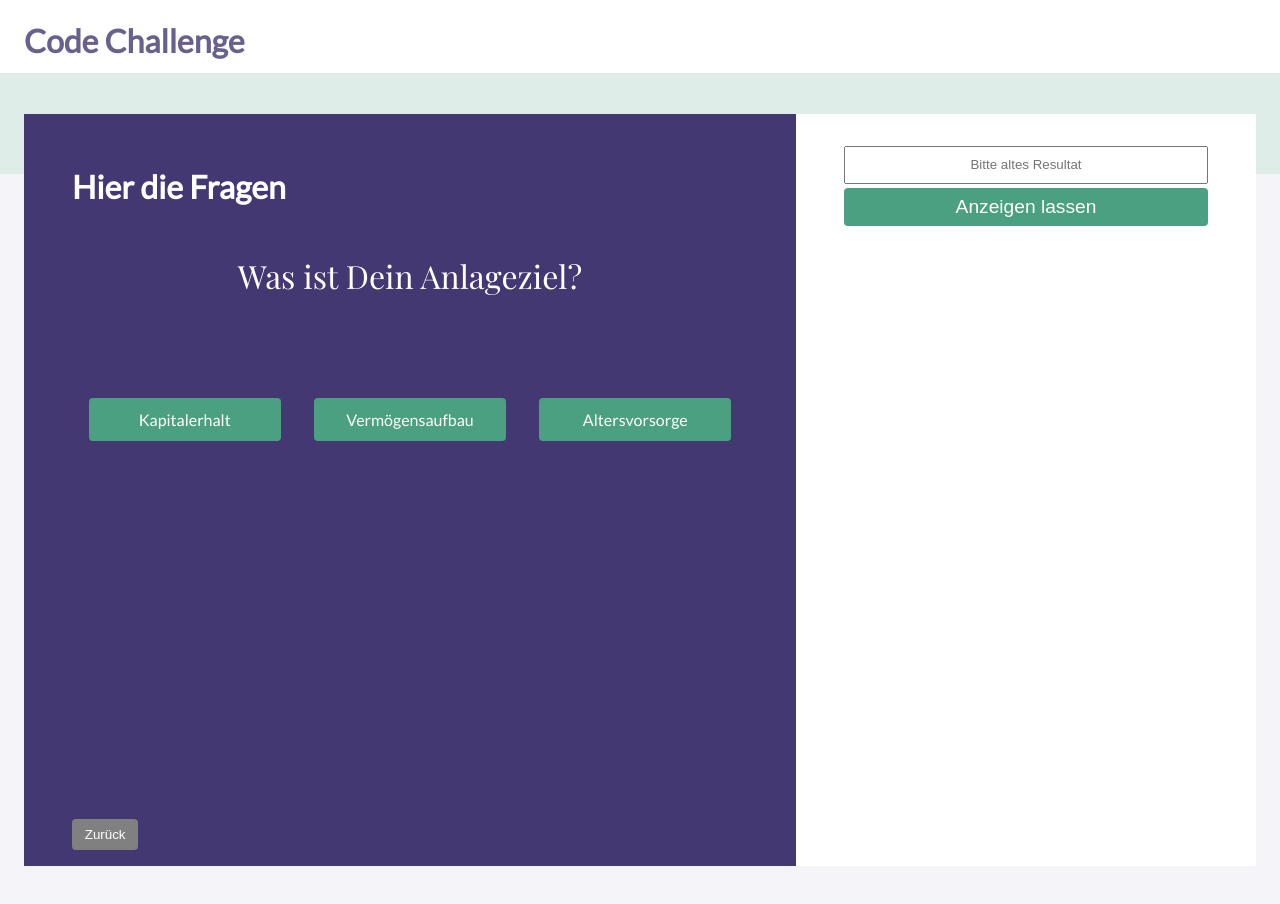
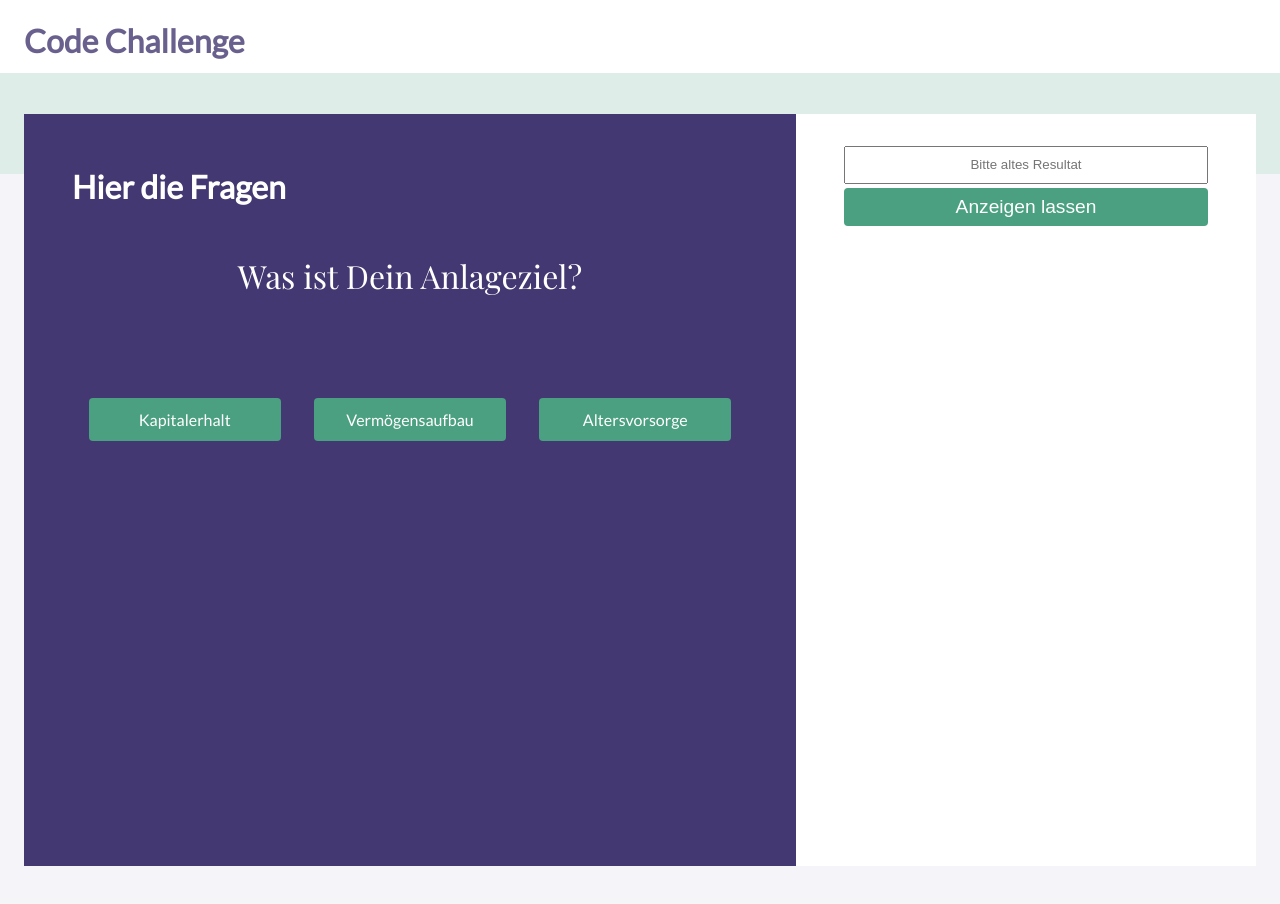
Before and after one commit to ginkgobilobatree/evergreen, a React (Create React App) app: page / in a window 1280 px wide. Shown: the top 904 px of the page. Built offline with nearby package versions, Linux system fonts and the light colour scheme.

Commit message:
delete redundant files; write comments

```diff
--- a/src/App.jsx
+++ b/src/App.jsx
@@ -1,13 +1,23 @@
 import "./App.sass";
-import Questionnaire from "./Questionnaire";
+import QuestionAnswers from "./Questionnaire/QuestionAnswers";
+import QuestionForm from "./Questionnaire/QuestionForm";
 import { BrowserRouter, Routes, Route } from "react-router-dom";
-import StoreUserData from "./StoreUserData";
+import StoreUserData from "./StoreUserData/StoreUserData";
 import { GeneralText } from "./data/text";
 import { useState } from "react";
 
 function App() {
-  const [uniqueURL, setUniqueURL] = useState("");
-  const [result, setResult] = useState({});
+  const [uniqueURL, setUniqueURL] = useState(""); //man erhält eine einzigartige Nummer (keine URL)
+  const [result, setResult] = useState({}); //setzt Daten aus der API in den state
+  const [step, setStep] = useState(0); //Fragenkatalog ist in array; step setzt index
+  const [userData, setUserData] = useState({
+    //setzt beantwortete Fragen in den state
+    goal: "",
+    age: "",
+    duration: "",
+    behaviour: "",
+    selfTest: "",
+  });
 
   return (
     <BrowserRouter>
@@ -28,12 +38,23 @@ function App() {
           <Route
             path="*"
             element={
-              <Questionnaire
-                result={result}
-                setResult={setResult}
-                uniqueURL={uniqueURL}
-                setUniqueURL={setUniqueURL}
-              />
+              <>
+                <QuestionForm
+                  setUserData={setUserData}
+                  userData={userData}
+                  setStep={setStep}
+                  step={step}
+                />
+                <QuestionAnswers
+                  uniqueURL={uniqueURL}
+                  setUniqueURL={setUniqueURL}
+                  userData={userData}
+                  step={step}
+                  setStep={setStep}
+                  result={result}
+                  setResult={setResult}
+                />
+              </>
             }
           />
         </Routes>
--- a/src/Questionnaire/QuestionAnswers.jsx
+++ b/src/Questionnaire/QuestionAnswers.jsx
@@ -15,10 +15,11 @@ function QuestionAnswers({
   setUniqueURL,
 }) {
   useEffect(() => {
+    //ermöglicht die erneute Beantwortung der Fragen, obwohl Resultat aus DB erhalten wurde
     setResult({});
   }, [step, setResult]);
-
   if (result.calculatedRiskRate) {
+    //rendert, wenn ein Resultat gefetcht wurde
     return (
       <div className="result answers">
         <h1>{GeneralText.hereResult}</h1>
@@ -57,7 +58,7 @@ function QuestionAnswers({
           {GeneralText.goBackButton}
         </button>
         <Link className="storeData" to="/storedata">
-          Resultat speichern
+          {GeneralText.pleaseStoreResult}
         </Link>
       </div>
     );
@@ -83,7 +84,7 @@ function QuestionAnswers({
           )}
         </>
       )}
-      {!step && (
+      {!step && ( // falls es schon eine mockURL/uniqURL/Speichernummer gibt, kann sie hier eingegeben werden
         <div className="showResult">
           <input
             type="text"
--- a/src/Questionnaire/QuestionForm.jsx
+++ b/src/Questionnaire/QuestionForm.jsx
@@ -4,10 +4,11 @@ import { Questions, Answers, GeneralText } from "../data/text";
 import { handleChange } from "../utils/handleChange";
 
 function QuestionForm({ setUserData, step, setStep, userData }) {
-  const answer = Object.keys(Answers[step]);
-  const value = Object.values(Answers[step])[0];
+  const answer = Object.keys(Answers[step]); //um den folgenden Code auszudünnen
+  const value = Object.values(Answers[step])[0]; //um den folgenden Code auszudünnen
 
   function InputRange() {
+    //es werden 10 radio buttons benötigt
     return value.map((i) => (
       <div key={i}>
         <input
@@ -27,6 +28,7 @@ function QuestionForm({ setUserData, step, setStep, userData }) {
   }
 
   if (step === 4) {
+    //die 5. Frage bietet ein anderes Antwort-Muster
     return (
       <form className="form">
         <div>
@@ -67,7 +69,7 @@ function QuestionForm({ setUserData, step, setStep, userData }) {
               type="radio"
               id="input1"
               name={answer}
-              value={[value[0][1], value[0][0]]}
+              value={[value[0][1], value[0][0]]} //value[<0 = erste Frage>][<0 = deutsch / 1 = englisch>]
             />
             <label htmlFor="input1">{value[0][0]}</label>
           </div>
@@ -103,15 +105,15 @@ function QuestionForm({ setUserData, step, setStep, userData }) {
           </div>
         </div>
       </div>
+      {step > 0 && (
         <button
-        style={{ background: step === 0 ? "gray" : "" }}
           className="goBack"
           type="button"
-        disabled={step === 0}
           onClick={() => setStep(step - 1)}
         >
           {GeneralText.goBackButton}
         </button>
+      )}
     </form>
   );
 }
--- a/src/Questionnaire/Questionnaire.jsx
+++ /dev/null
@@ -1,36 +0,0 @@
-import QuestionAnswers from "./QuestionAnswers";
-import QuestionForm from "./QuestionForm";
-import { useState } from "react";
-
-function Questionnaire({ result, setResult, setUniqueURL, uniqueURL }) {
-  const [step, setStep] = useState(0);
-  const [userData, setUserData] = useState({
-    goal: "",
-    age: "",
-    duration: "",
-    behaviour: "",
-    selfTest: "",
-  });
-
-  return (
-    <>
-      <QuestionForm
-        setUserData={setUserData}
-        userData={userData}
-        setStep={setStep}
-        step={step}
-      />
-      <QuestionAnswers
-        uniqueURL={uniqueURL}
-        setUniqueURL={setUniqueURL}
-        userData={userData}
-        step={step}
-        setStep={setStep}
-        result={result}
-        setResult={setResult}
-      />
-    </>
-  );
-}
-
-export default Questionnaire;
--- a/src/Questionnaire/index.js
+++ /dev/null
@@ -1,3 +0,0 @@
-import Questionnaire from "./Questionnaire";
-
-export default Questionnaire;
--- a/src/StoreUserData/StoreUserData.jsx
+++ b/src/StoreUserData/StoreUserData.jsx
@@ -5,8 +5,8 @@ import { getOldResult } from "../utils/getOldResult";
 import { saveUserData } from "../utils/saveUserData";
 
 function StoreUserData({ result, setResult, uniqueURL, setUniqueURL }) {
-
   if (Object.keys(result).length === 0) {
+    //wird gerendert, falls kein Resultat vorliegt
     return (
       <h1>
         {GeneralText.nothingHere}
@@ -17,6 +17,7 @@ function StoreUserData({ result, setResult, uniqueURL, setUniqueURL }) {
   }
 
   return (
+    //entweder Resultat in DB speichern oder altes Resultat aus DB abfragen
     <>
       <div className="form">
         <div className="center">
--- a/src/StoreUserData/index.js
+++ /dev/null
@@ -1,3 +0,0 @@
-import StoreUserData from "./StoreUserData";
-
-export default StoreUserData;
--- a/src/data/text.js
+++ b/src/data/text.js
@@ -45,6 +45,7 @@ export const GeneralText = {
   showResultButton: "Zu Meinem Ergebnis",
   goBackButton: "Zurück",
   storeResult: "Resultat speichern?",
+  pleaseStoreResult: "Resultat speichern",
   save: "Speichern",
   or: "oder",
   oldResult: "Bitte altes Resultat",
--- a/src/utils/getOldResult.js
+++ b/src/utils/getOldResult.js
@@ -1,13 +1,14 @@
 export async function getOldResult(uniqueURL, setResult) {
-    const url = `http://localhost:8000/getOldResult/${uniqueURL}`
+  // DB-Abfrage über server
+  const url = `http://localhost:8000/getOldResult/${uniqueURL}`;
   const response = await fetch(url, {
     method: "GET",
     headers: {
       "Content-Type": "application/json",
     },
-    })
+  });
   const result = await response.json();
-    console.log(result)
+  console.log(result);
   setResult(result);
   return result;
 }
--- a/src/utils/handleChange.js
+++ b/src/utils/handleChange.js
@@ -1,4 +1,5 @@
 export function handleChange(e, setUserData, userData) {
+  //derselbe Handler für viele Inputs
   const value = e.target.value;
   setUserData({
     ...userData,
--- a/src/utils/postUserData.js
+++ b/src/utils/postUserData.js
@@ -1,4 +1,5 @@
 export async function postUserData(userData, setResult) {
+  //fetcht aus gepostetem body berechnete Daten
   const url = "http://localhost:8000/getRiskValues";
   const data = {
     goal: userData.goal.split(",")[0],
--- a/src/utils/saveUserData.js
+++ b/src/utils/saveUserData.js
@@ -1,4 +1,5 @@
 export async function saveUserData(userData) {
+  //speichert Daten in DB und gibt mockURL/Speichernummer/uniqueURL wider
   const url = "http://localhost:8000/storeUserData";
   const data = { userData };
   console.log(userData);
@@ -10,7 +11,7 @@ export async function saveUserData(userData) {
     body: JSON.stringify(data),
   });
   const result = await response.json();
-  console.log(result.timestamp)
+  console.log(result.timestamp);
   result.saved
     ? alert(`Gespeichert.\nDeine Speichernummer lautet:\n${result.timestamp}`)
     : alert("irgendwas lief schief, sorry.");
```
Lines whose indentation alone changed are shown as unchanged.
